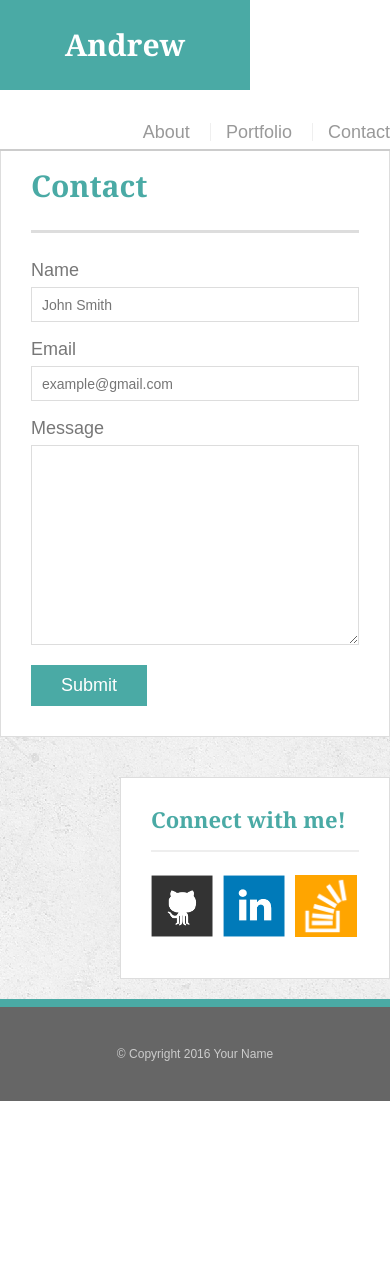
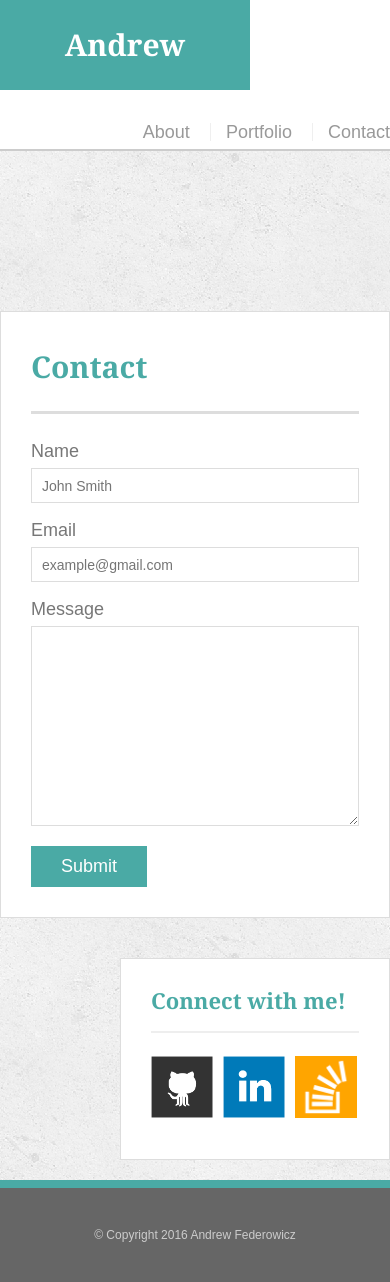
Before and after one commit to afederowicz/Responsive-Portfolio, a PHP site: page /contact.html in a window 390 px wide. Before the commit the page ends 1101 px from the top, so only its background shows below. Run offline with PHP 8.4, Linux system fonts and the light colour scheme.

Commit message:
updated CSS with responsive media lines, static header for 640px

```diff
--- a/assets/css/style.css
+++ b/assets/css/style.css
@@ -220,3 +220,20 @@ input[type=submit] {
 	padding: 10px 30px;
 	cursor: pointer;
 }
+
+@media screen and (max-width: 980px) {
+
+
+}
+
+@media screen and (max-width: 768px) {
+
+
+}
+
+@media screen and (max-width: 640px) {
+
+	#masthead {
+		position: static;
+	}
+}
--- a/contact.html
+++ b/contact.html
@@ -2,9 +2,11 @@
 <html>
 <head>
 	<meta charset="UTF-8">
+	<meta name="viewport" content="width=device-width, initial-scale=1">
 	<title>Contact | Andrew Federowicz</title>
 	<link rel="stylesheet" type="text/css" href="assets/css/reset.css">
 	<link rel="stylesheet" type="text/css" href="assets/css/style.css">
+
 </head>
 <body>
 
@@ -56,7 +58,7 @@
 
 	<footer>
 		<div class="container">
-			© Copyright 2016 Your Name
+			© Copyright 2016 Andrew Federowicz
 		</div>
 	</footer>
 </body>
--- a/index.html
+++ b/index.html
@@ -2,9 +2,11 @@
 <html>
 <head>
 	<meta charset="UTF-8">
+	<meta name="viewport" content="width=device-width, initial-scale=1">
 	<title>About | Andrew Federowicz</title>
 	<link rel="stylesheet" type="text/css" href="assets/css/reset.css">
 	<link rel="stylesheet" type="text/css" href="assets/css/style.css">
+
 </head>
 <body>
 
--- a/portfolio.html
+++ b/portfolio.html
@@ -2,6 +2,7 @@
 <html>
 <head>
 	<meta charset="UTF-8">
+	<meta name="viewport" content="width=device-width, initial-scale=1">
 	<title>Portfolio | Andrew Federowicz</title>
 	<link rel="stylesheet" type="text/css" href="assets/css/reset.css">
 	<link rel="stylesheet" type="text/css" href="assets/css/style.css">
@@ -64,7 +65,7 @@
 
 	<footer>
 		<div class="container">
-			© Copyright 2016 Your Name
+			© Copyright 2016 Andrew Federowicz
 		</div>
 	</footer>
 </body>
```
